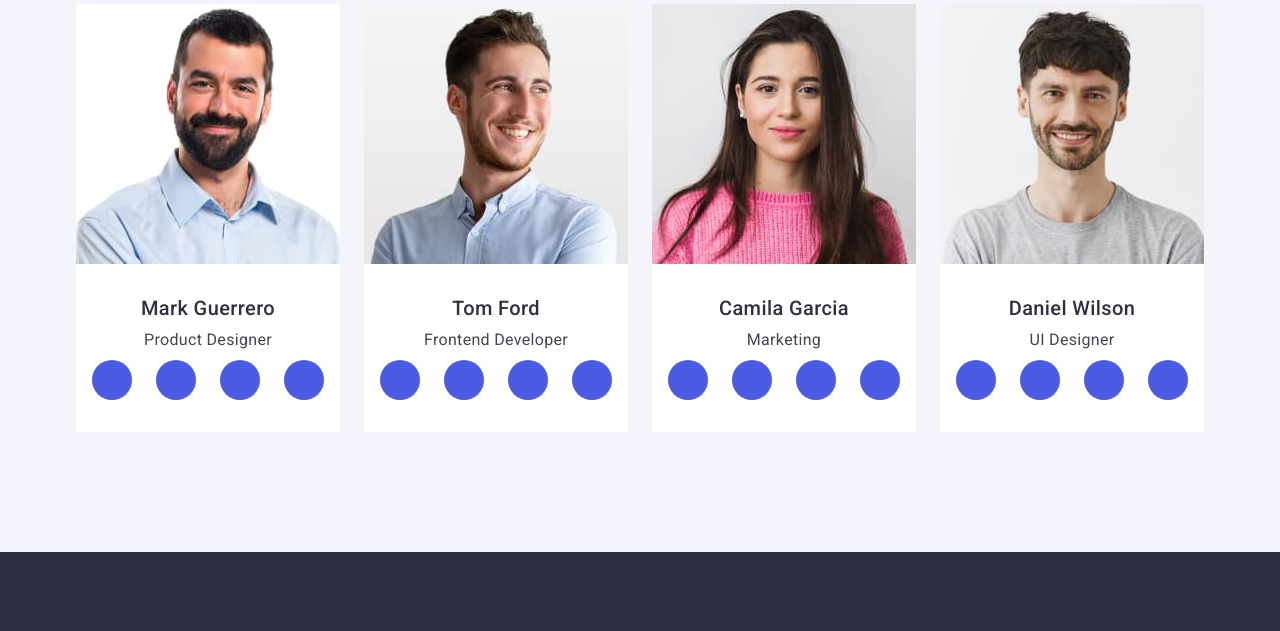
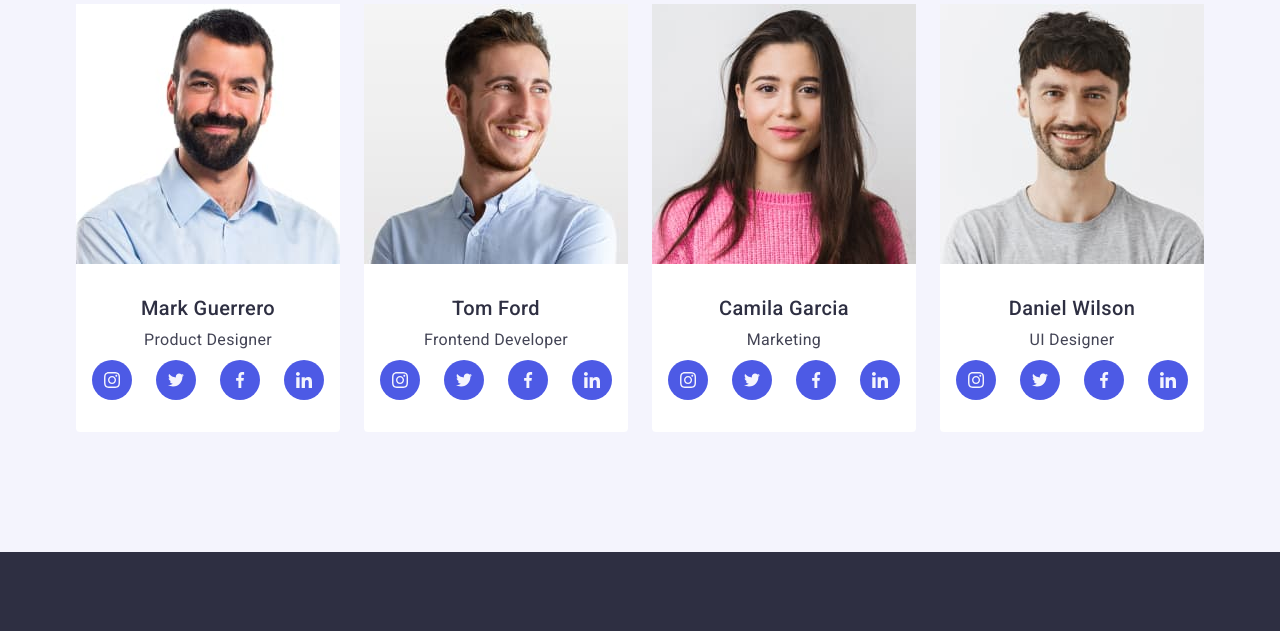
Before and after one commit to LizaGerus/goit-markup-hw-04, a plain HTML site: page index.html in a window 1280 px wide. Shown: the part 1801-2432 px from the top of the page. Drawn offline with nearby package versions, Linux system fonts and the light colour scheme.

Commit message:
Update index.html

```diff
--- a/index.html
+++ b/index.html
@@ -153,16 +153,38 @@
                 <p class="third-text">Product Designer</p>
                 <ul class="team-list list">
                   <li class="team-item">
-                    <a href="" class="team-link link"></a>
+                    <a href="" class="team-link link">
+                      <svg class="team-icon" width="16" height="16">
+                        <use
+                          href="./images/symbol-defs.svg#icon-instagram"
+                        ></use>
+                      </svg>
+                    </a>
                   </li>
                   <li class="team-item">
-                    <a href="" class="team-link link"></a>
+                    <a href="" class="team-link link">
+                      <svg class="team-icon" width="16" height="16">
+                        <use href="./images/symbol-defs.svg#icon-twitter"></use>
+                      </svg>
+                    </a>
                   </li>
                   <li class="team-item">
-                    <a href="" class="team-link link"></a>
+                    <a href="" class="team-link link">
+                      <svg class="team-icon" width="16" height="16">
+                        <use
+                          href="./images/symbol-defs.svg#icon-facebook"
+                        ></use>
+                      </svg>
+                    </a>
                   </li>
                   <li class="team-item">
-                    <a href="" class="team-link link"></a>
+                    <a href="" class="team-link link">
+                      <svg class="team-icon" width="16" height="16">
+                        <use
+                          href="./images/symbol-defs.svg#icon-linkedin"
+                        ></use>
+                      </svg>
+                    </a>
                   </li>
                 </ul>
               </div>
@@ -180,16 +202,38 @@
                 <p class="third-text">Frontend Developer</p>
                 <ul class="team-list list">
                   <li class="team-item">
-                    <a href="" class="team-link link"></a>
+                    <a href="" class="team-link link">
+                      <svg class="team-icon" width="16" height="16">
+                        <use
+                          href="./images/symbol-defs.svg#icon-instagram"
+                        ></use>
+                      </svg>
+                    </a>
                   </li>
                   <li class="team-item">
-                    <a href="" class="team-link link"></a>
+                    <a href="" class="team-link link">
+                      <svg class="team-icon" width="16" height="16">
+                        <use href="./images/symbol-defs.svg#icon-twitter"></use>
+                      </svg>
+                    </a>
                   </li>
                   <li class="team-item">
-                    <a href="" class="team-link link"></a>
+                    <a href="" class="team-link link">
+                      <svg class="team-icon" width="16" height="16">
+                        <use
+                          href="./images/symbol-defs.svg#icon-facebook"
+                        ></use>
+                      </svg>
+                    </a>
                   </li>
                   <li class="team-item">
-                    <a href="" class="team-link link"></a>
+                    <a href="" class="team-link link">
+                      <svg class="team-icon" width="16" height="16">
+                        <use
+                          href="./images/symbol-defs.svg#icon-linkedin"
+                        ></use>
+                      </svg>
+                    </a>
                   </li>
                 </ul>
               </div>
@@ -207,16 +251,38 @@
                 <p class="third-text">Marketing</p>
                 <ul class="team-list list">
                   <li class="team-item">
-                    <a href="" class="team-link link"></a>
+                    <a href="" class="team-link link">
+                      <svg class="team-icon" width="16" height="16">
+                        <use
+                          href="./images/symbol-defs.svg#icon-instagram"
+                        ></use>
+                      </svg>
+                    </a>
                   </li>
                   <li class="team-item">
-                    <a href="" class="team-link link"></a>
+                    <a href="" class="team-link link">
+                      <svg class="team-icon" width="16" height="16">
+                        <use href="./images/symbol-defs.svg#icon-twitter"></use>
+                      </svg>
+                    </a>
                   </li>
                   <li class="team-item">
-                    <a href="" class="team-link link"></a>
+                    <a href="" class="team-link link">
+                      <svg class="team-icon" width="16" height="16">
+                        <use
+                          href="./images/symbol-defs.svg#icon-facebook"
+                        ></use>
+                      </svg>
+                    </a>
                   </li>
                   <li class="team-item">
-                    <a href="" class="team-link link"></a>
+                    <a href="" class="team-link link">
+                      <svg class="team-icon" width="16" height="16">
+                        <use
+                          href="./images/symbol-defs.svg#icon-linkedin"
+                        ></use>
+                      </svg>
+                    </a>
                   </li>
                 </ul>
               </div>
@@ -234,16 +300,38 @@
                 <p class="third-text">UI Designer</p>
                 <ul class="team-list list">
                   <li class="team-item">
-                    <a href="" class="team-link link"></a>
+                    <a href="" class="team-link link">
+                      <svg class="team-icon" width="16" height="16">
+                        <use
+                          href="./images/symbol-defs.svg#icon-instagram"
+                        ></use>
+                      </svg>
+                    </a>
                   </li>
                   <li class="team-item">
-                    <a href="" class="team-link link"></a>
+                    <a href="" class="team-link link">
+                      <svg class="team-icon" width="16" height="16">
+                        <use href="./images/symbol-defs.svg#icon-twitter"></use>
+                      </svg>
+                    </a>
                   </li>
                   <li class="team-item">
-                    <a href="" class="team-link link"></a>
+                    <a href="" class="team-link link">
+                      <svg class="team-icon" width="16" height="16">
+                        <use
+                          href="./images/symbol-defs.svg#icon-facebook"
+                        ></use>
+                      </svg>
+                    </a>
                   </li>
                   <li class="team-item">
-                    <a href="" class="team-link link"></a>
+                    <a href="" class="team-link link">
+                      <svg class="team-icon" width="16" height="16">
+                        <use
+                          href="./images/symbol-defs.svg#icon-linkedin"
+                        ></use>
+                      </svg>
+                    </a>
                   </li>
                 </ul>
               </div>
```
